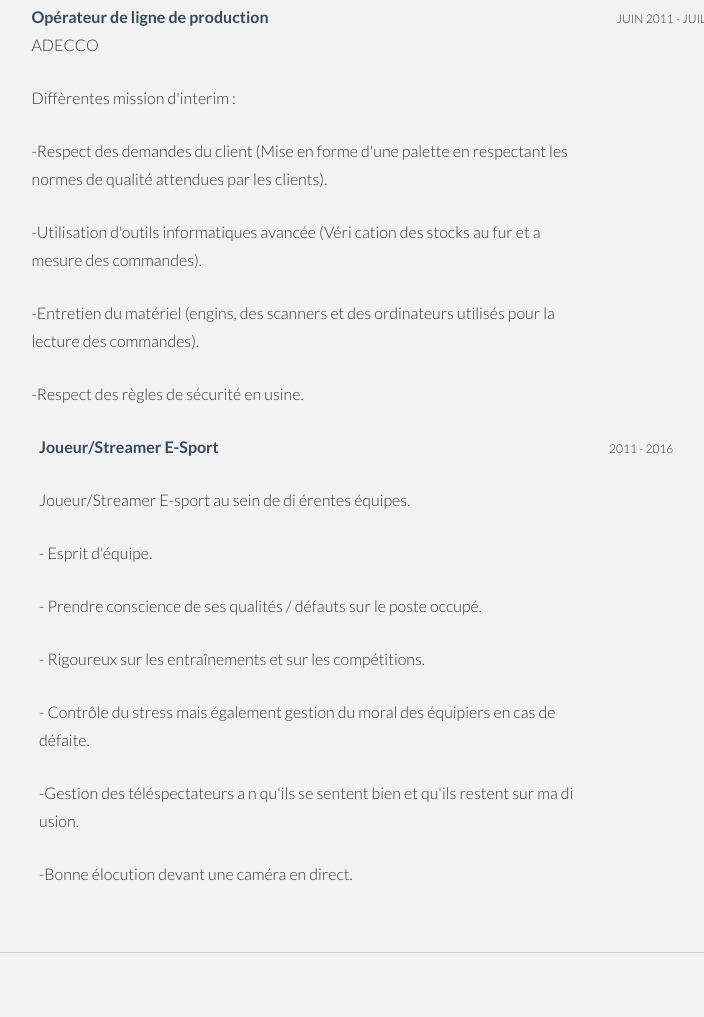
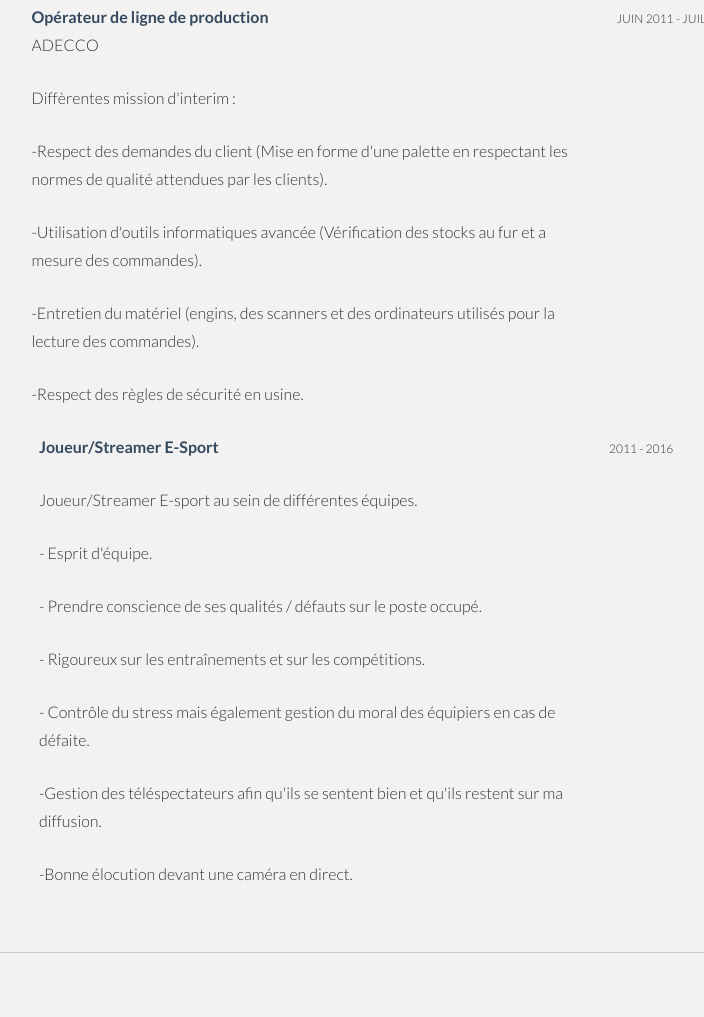
Before and after one commit to l-alexis/My-Presentation-Page, a plain HTML site: page index.html in a window 1280 px wide. Shown: the part 1806-2823 px from the top of the page, without its empty margins (331-1035 px from the left). Drawn offline with Linux system fonts and the light colour scheme.

Commit message:
Corrections fautes

```diff
--- a/index.html
+++ b/index.html
@@ -185,7 +185,7 @@
           <p>Diffèrentes mission d'interim :</p>
           <p>-Respect des demandes du client (Mise en forme d'une palette en
             respectant les normes de qualité attendues par les clients).</p>
-          <p>-Utilisation d'outils informatiques avancée (Véri cation des stocks
+          <p>-Utilisation d'outils informatiques avancée (Vérification des stocks
             au fur et a mesure des commandes).</p>
           <p>-Entretien du matériel (engins, des scanners et des ordinateurs
             utilisés pour la lecture des commandes).</p>
@@ -202,15 +202,15 @@
       <p>
         <t>Joueur/Streamer E-Sport</t>
       </p>
-      <p>Joueur/Streamer E-sport au sein de di érentes équipes.
+      <p>Joueur/Streamer E-sport au sein de différentes équipes.
       <p>- Esprit d'équipe.</p>
       <p>- Prendre conscience de ses qualités / défauts sur le poste
         occupé.</p>
       <p>- Rigoureux sur les entraînements et sur les compétitions.</p>
       <p>- Contrôle du stress mais également gestion du moral des
         équipiers en cas de défaite.</p>
-      <p>-Gestion des téléspectateurs a n qu'ils se sentent bien et qu'ils
-        restent sur ma di usion.</p>
+      <p>-Gestion des téléspectateurs afin qu'ils se sentent bien et qu'ils
+        restent sur ma diffusion.</p>
       <p>-Bonne élocution devant une caméra en direct.</p>
     </div>
     <div class="col-lg-3">
```
